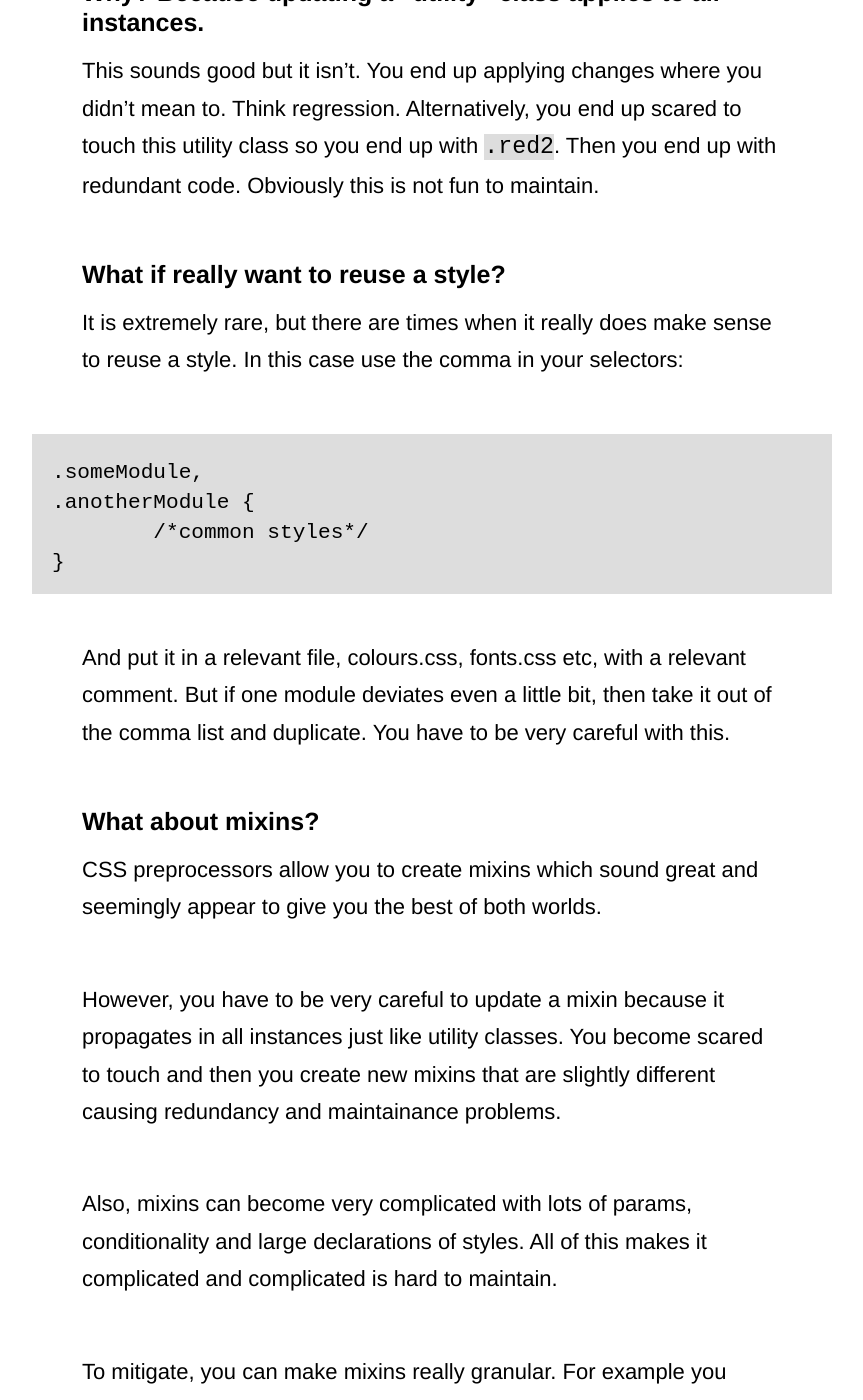
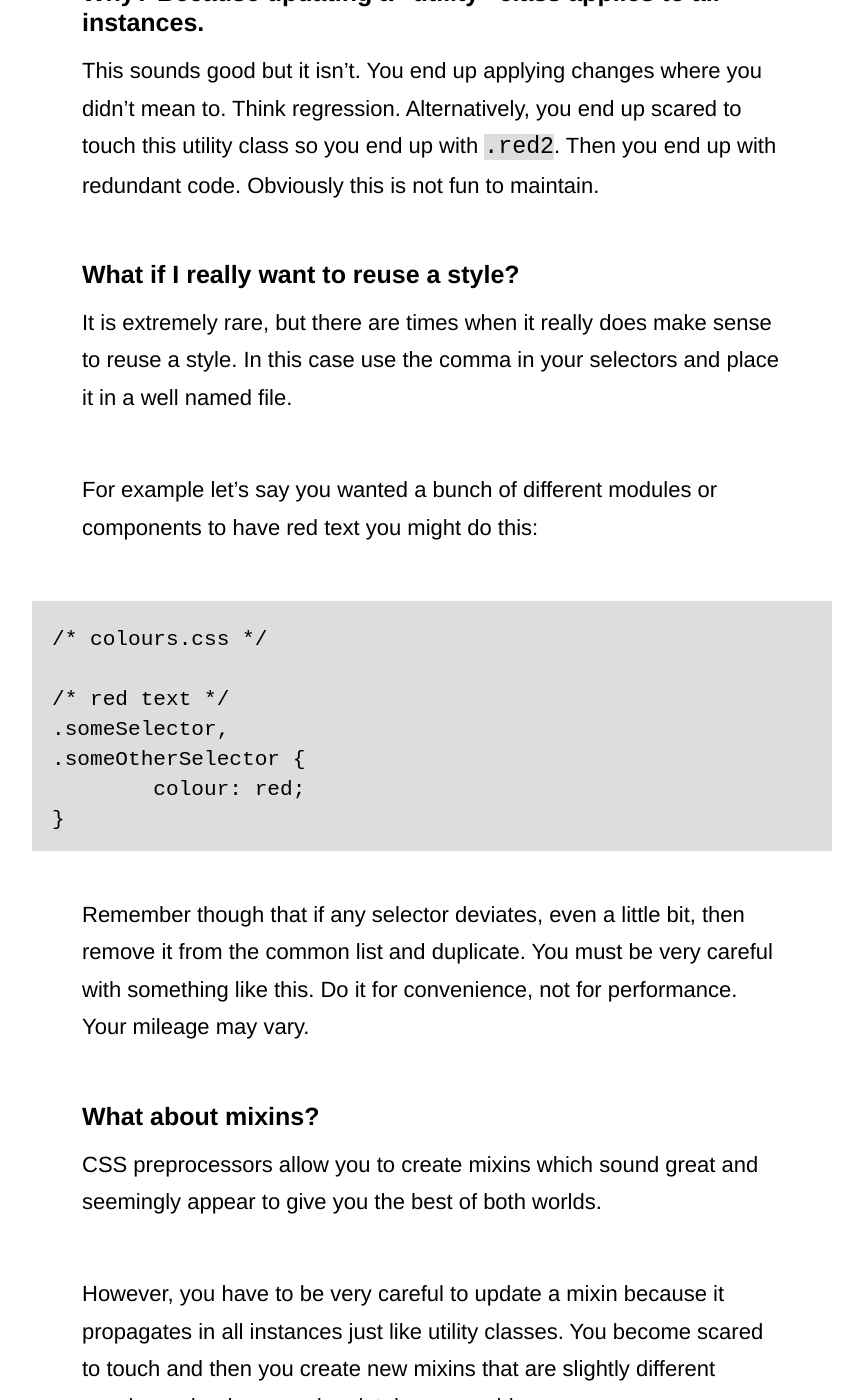
Before and after one commit to adamsilver/maintainablecss.com-jekyll, a Jekyll site: the page built from _chapters/03-reuse.md, in a window 1280 px wide and 1400 px high, scrolled down 1817 px. Shown: the whole window, without its empty margins (208-1071 px from the left). Built offline with Jekyll 4.4.1, drawn with Linux system fonts in a browser that asks for light colours; some of the changed text lies outside the part shown.

Commit message:
Updated reuse

```diff
--- a/_chapters/03-reuse.md
+++ b/_chapters/03-reuse.md
@@ -39,16 +39,21 @@ Take `red`. Does this mean a red background? Does this mean red text? Does this
 
 This sounds good but it isn't. You end up applying changes where you didn't mean to. Think regression. Alternatively, you end up scared to touch this utility class so you end up with `.red2`. Then you end up with redundant code. Obviously this is not fun to maintain.
 
-## What if really want to reuse a style?
+## What if I really want to reuse a style?
 
-It is extremely rare, but there are times when it really does make sense to reuse a style. In this case use the comma in your selectors:
+It is extremely rare, but there are times when it really does make sense to reuse a style. In this case use the comma in your selectors and place it in a well named file.
 
-	.someModule,
-	.anotherModule {
-		/*common styles*/
+For example let's say you wanted a bunch of different modules or components to have red text you might do this:
+
+	/* colours.css */
+
+	/* red text */
+	.someSelector,
+	.someOtherSelector {
+		colour: red;
 	}
 
-And put it in a relevant file, colours.css, fonts.css etc, with a relevant comment. But if one module deviates even a little bit, then take it out of the comma list and duplicate. You have to be very careful with this.
+Remember though that if any selector deviates, even a little bit, then remove it from the common list and duplicate. You must be very careful with something like this. Do it for convenience, not for performance. Your mileage may vary.
 
 ## What about mixins?
 
```
Also changed, not shown: other parts of _chapters/03-reuse.md (+1 -1 lines).
